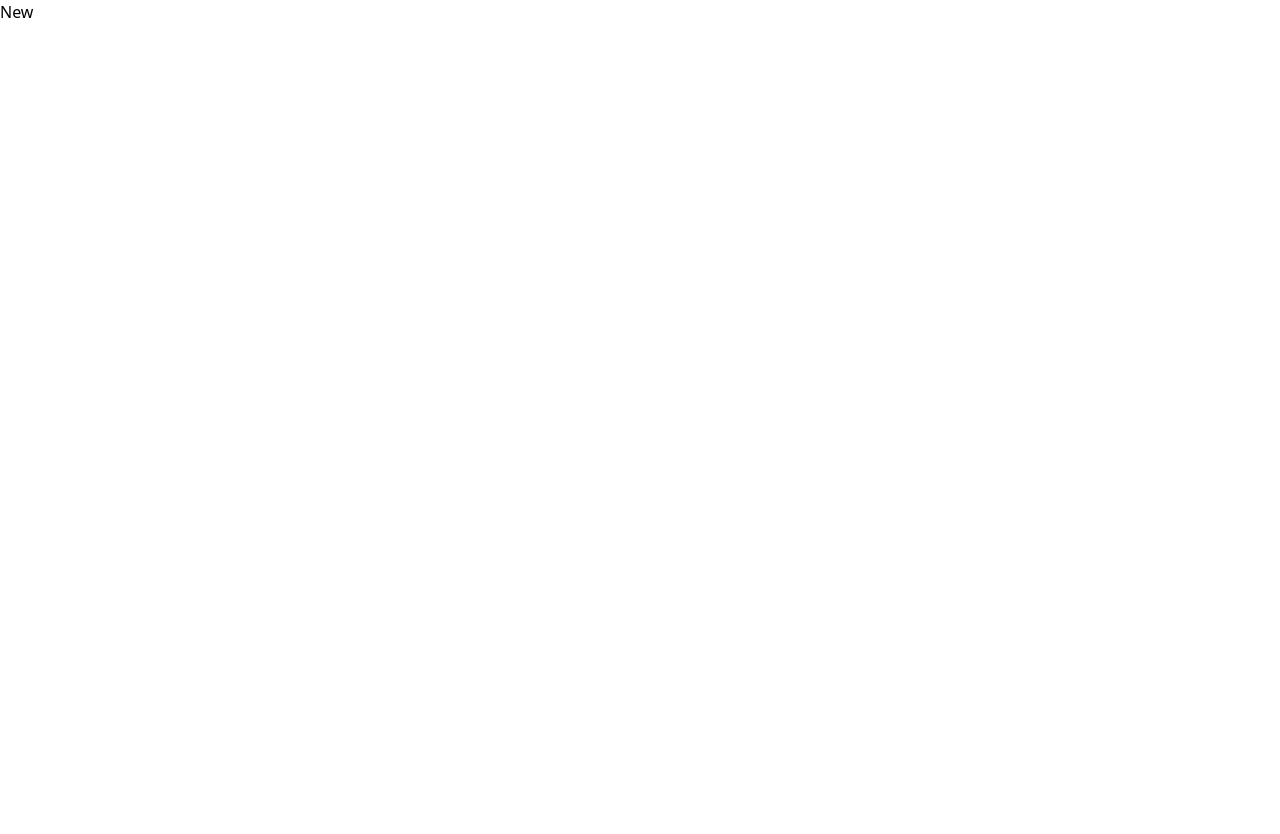
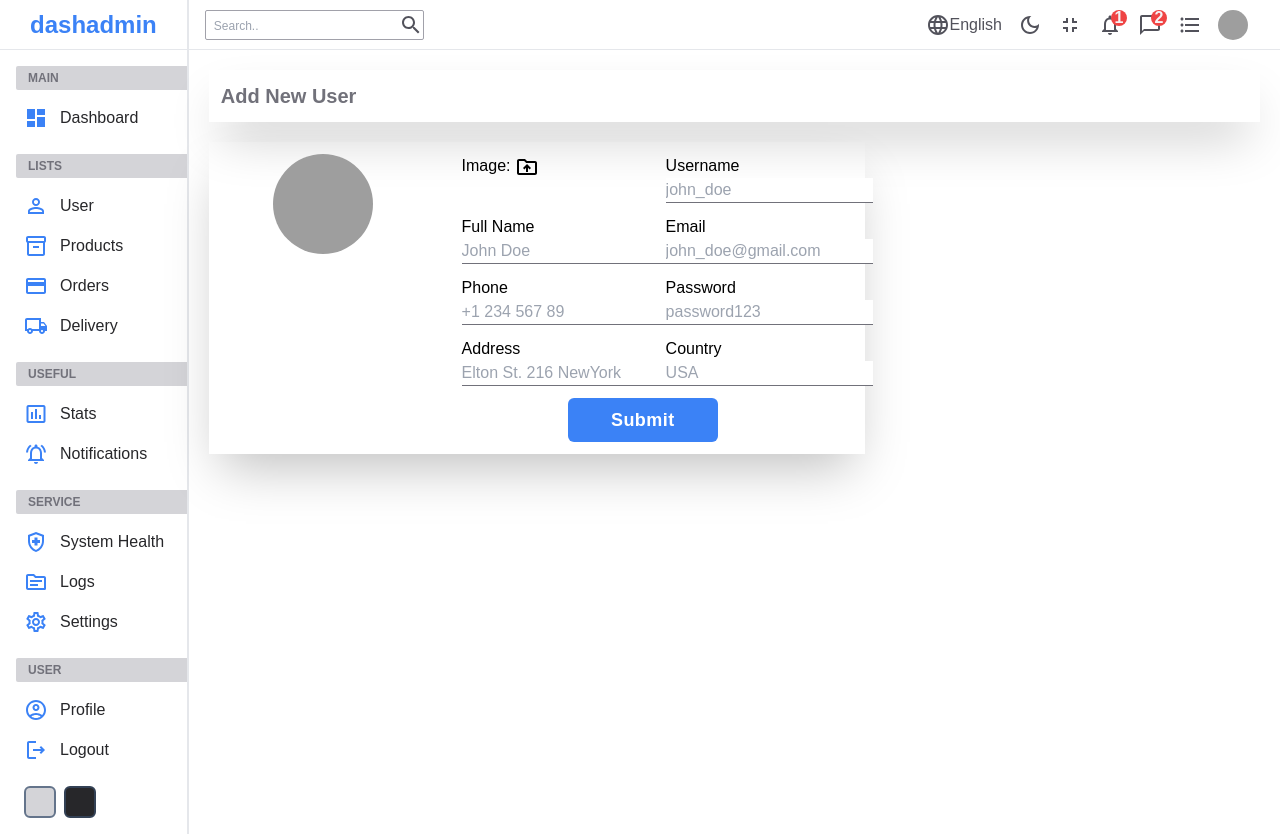
Before and after one commit to cbarcinas/admin-panel, a React (Create React App) app: page /users/new in a window 1280 px wide. Before the commit the page ends 800 px from the top, so only its background shows below. Built offline with nearby package versions, Linux system fonts and the light colour scheme; grey boxes are pictures that could not be loaded.

Commit message:
init component with dynamic data

```diff
--- a/src/pages/new/New.js
+++ b/src/pages/new/New.js
@@ -1,5 +1,59 @@
-const New = () => {
-  return <div>New</div>;
+import Navbar from '../../components/Navbar';
+import Sidebar from '../../components/Sidebar';
+import DriveFolderUploadOutlinedIcon from '@mui/icons-material/DriveFolderUploadOutlined';
+
+const New = ({ title, inputs }) => {
+  return (
+    <div className="flex w-full font-Nunito">
+      <Sidebar />
+      <div className="flex-[6]">
+        <Navbar />
+        {/* Top */}
+        <div className="m-5 flex p-3 shadow-2xl">
+          <h1 className="text-xl font-semibold text-zinc-500">{title}</h1>
+        </div>
+        {/* Bottom */}
+        <div className="m-5 flex min-w-[41rem] max-w-[41rem] gap-5 p-3 shadow-2xl">
+          {/* Bottom left */}
+          <div className="flex flex-1 justify-center">
+            <img
+              className="h-[100px] w-[100px] rounded-full object-cover"
+              src="https://icon-library.com/images/no-image-icon/no-image-icon-0.jpg"
+              alt="img"
+            />
+          </div>
+          {/* Bottom right (Form) */}
+          <div className="flex-[2]">
+            <form className="flex flex-wrap justify-around gap-3 pr-3">
+              {/* user img upload */}
+              <div className="w-[40%]">
+                <label htmlFor="file" className="cursor-pointer">
+                  Image: <DriveFolderUploadOutlinedIcon />
+                </label>
+                <input type="file" id="file" style={{ display: 'none' }} />
+              </div>
+              {/* map over form source for user inputs */}
+              {inputs.map((input) => (
+                <div className="w-[40%]" key={input.id}>
+                  <label className="flex items-center gap-5">
+                    {input.label}
+                  </label>
+                  <input
+                    className="border-b-[1px] border-solid border-zinc-500"
+                    type={input.type}
+                    placeholder={input.placeholder}
+                  />
+                </div>
+              ))}
+              <button className="w-[150px] rounded-md bg-blue-500 p-2 text-lg font-semibold tracking-wide text-white">
+                Submit
+              </button>
+            </form>
+          </div>
+        </div>
+      </div>
+    </div>
+  );
 };
 
 export default New;
```
